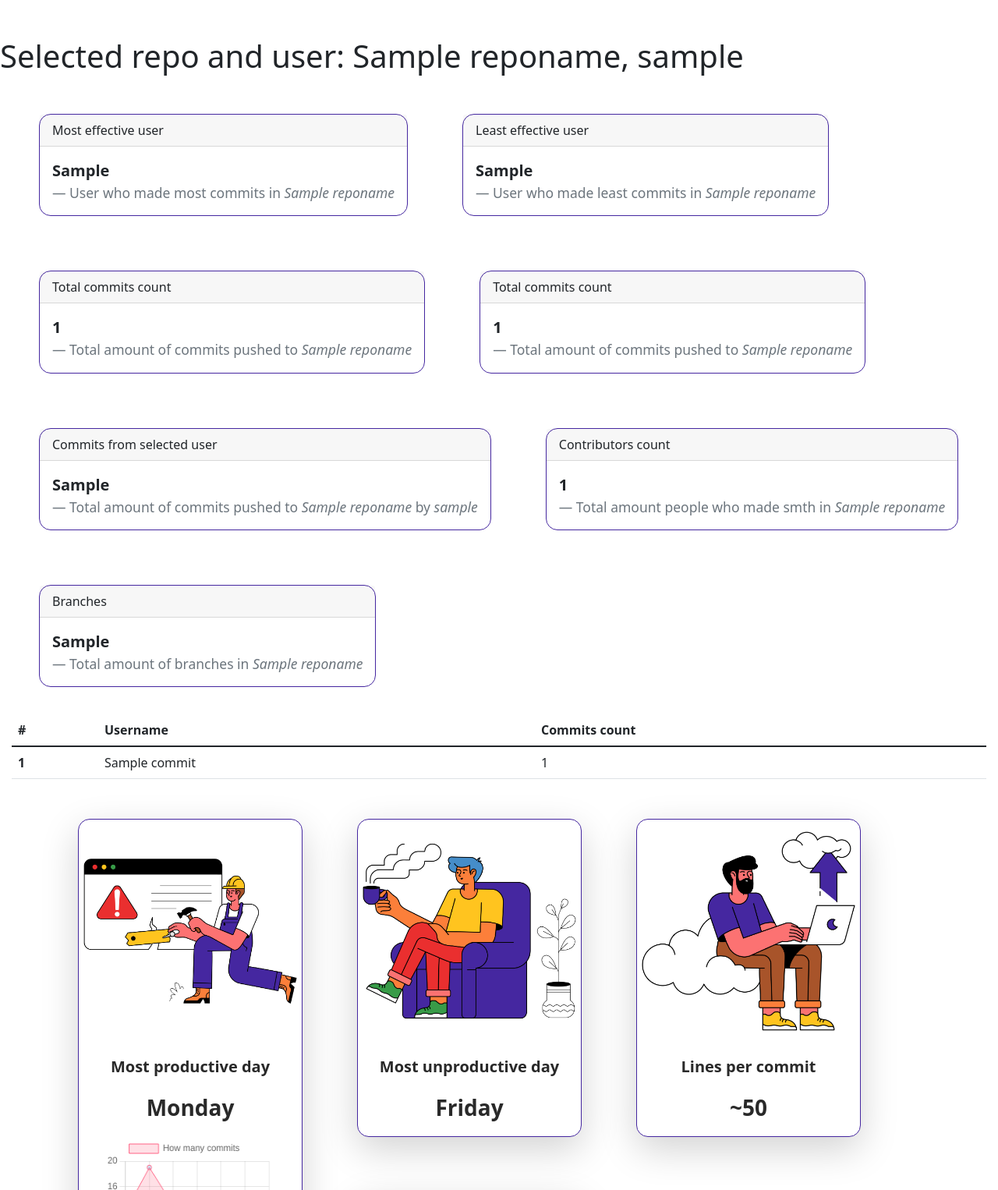
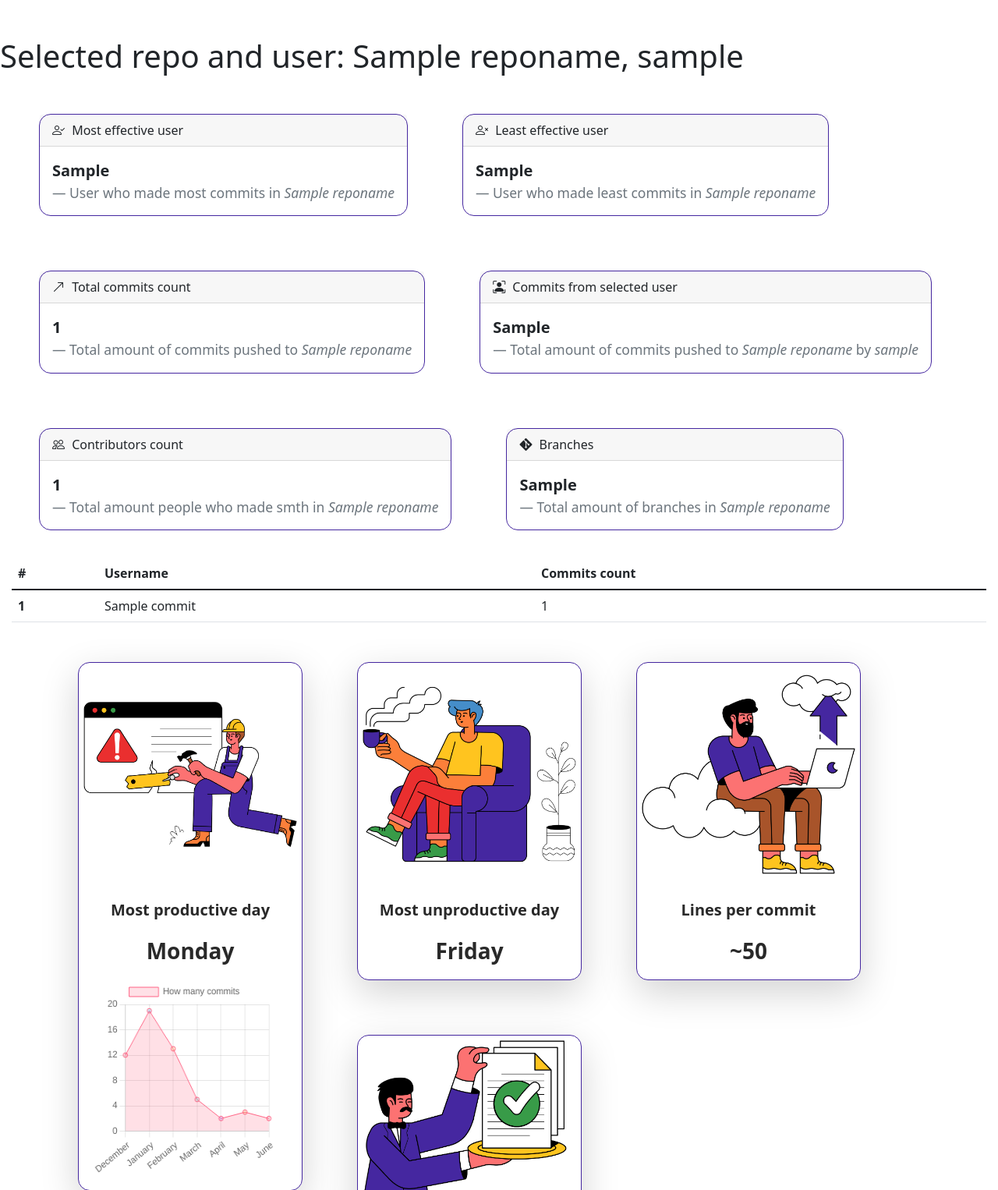
Before and after one commit to ramz1t/Worx, a FastAPI app: template views/templates/stats.html in a window 1280 px wide. Shown: the part 64-1590 px from the top of the page at 78% size. Run offline with FastAPI, Linux system fonts and the light colour scheme; the template is opened without the code that fills it: most values are stand-ins (such as "Sample title", 1, 10 or a date in 2020); some libraries are stand-ins or nearby versions.

Commit message:
added icons

```diff
--- a/views/static/style/stats.css
+++ b/views/static/style/stats.css
@@ -29,3 +29,7 @@
 #stats-wrapper {
     margin: 15px;
 }
+
+.stats-icon {
+    padding-right: 5px;
+}
--- a/views/templates/components/head.html
+++ b/views/templates/components/head.html
@@ -3,3 +3,4 @@
     <link rel="icon" href="{{ url_for('static', path='photos/favicon.ico') }}">
     <link rel="stylesheet" href="{{ url_for('static', path='style/navbar.css') }}">
     <script type="text/javascript" src="{{ url_for('static', path='js/stats.js') }}"></script>
+    <link rel="stylesheet" href="https://cdn.jsdelivr.net/npm/bootstrap-icons@1.8.3/font/bootstrap-icons.css">
--- a/views/templates/stats.html
+++ b/views/templates/stats.html
@@ -20,6 +20,7 @@
 <div id="stats-wrapper">
     <div class="card">
         <div class="card-header">
+            <i class="bi bi-person-check stats-icon"></i>
             Most effective user
         </div>
         <div class="card-body">
@@ -32,6 +33,7 @@
     </div>
     <div class="card">
         <div class="card-header">
+            <i class="bi bi-person-x stats-icon"></i>
             Least effective user
         </div>
         <div class="card-body">
@@ -44,6 +46,7 @@
     </div>
     <div class="card">
         <div class="card-header">
+            <i class="bi bi-arrow-up-right stats-icon"></i>
             Total commits count
         </div>
         <div class="card-body">
@@ -57,19 +60,7 @@
     </div>
     <div class="card">
         <div class="card-header">
-            Total commits count
-        </div>
-        <div class="card-body">
-            <blockquote class="blockquote mb-0">
-                <p><b>{{ repo_commits_count }}</b></p>
-                <footer class="blockquote-footer">Total amount of commits pushed to <cite title="Source Title">{{
-                    reponame
-                    }}</cite></footer>
-            </blockquote>
-        </div>
-    </div>
-    <div class="card">
-        <div class="card-header">
+            <i class="bi bi-person-bounding-box stats-icon"></i>
             Commits from selected user
         </div>
         <div class="card-body">
@@ -85,6 +76,7 @@
     </div>
     <div class="card">
         <div class="card-header">
+            <i class="bi bi-people stats-icon"></i>
             Contributors count
         </div>
         <div class="card-body">
@@ -99,6 +91,7 @@
     </div>
     <div class="card">
         <div class="card-header">
+            <i class="bi bi-git stats-icon"></i>
             Branches
         </div>
         <div class="card-body">
@@ -206,4 +199,5 @@
 
 
 
+
 </script>
```
